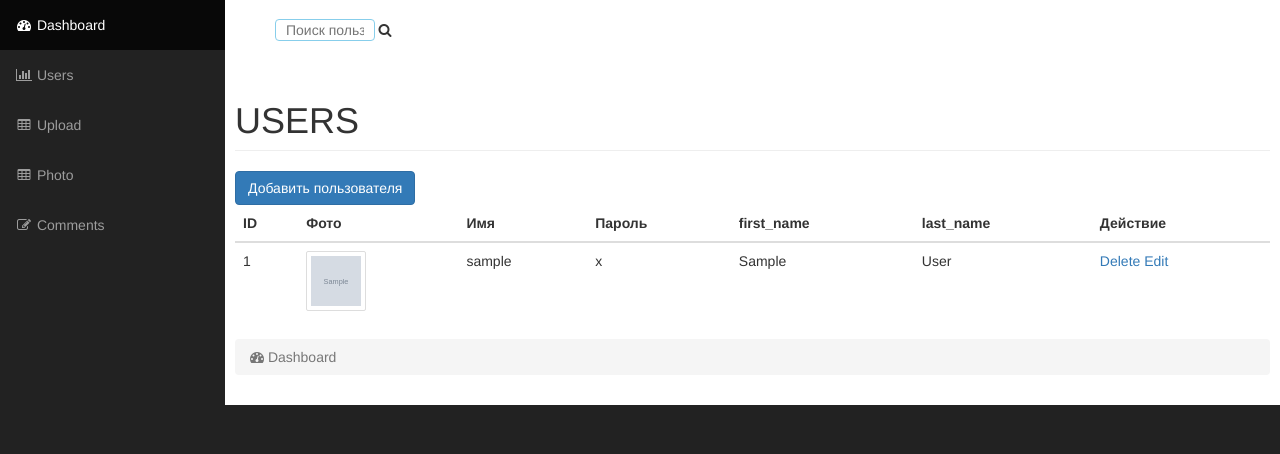
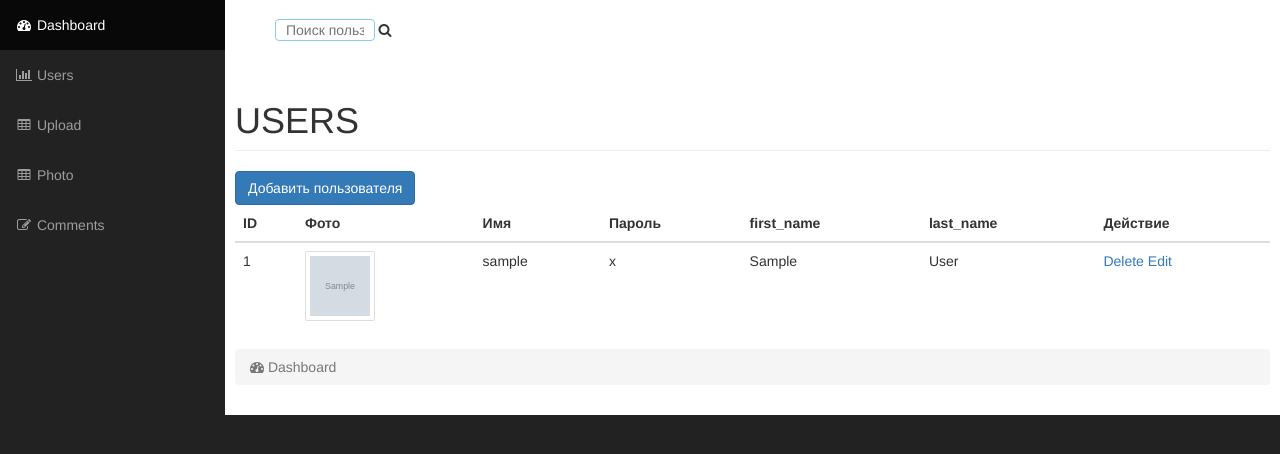
Before and after one commit to Alexy1980/photo_gallery, a PHP site: page /admin/users.php in a window 1280 px wide. Shown: the part 51-505 px from the top of the page. Run offline with PHP 8.4, Linux system fonts and the light colour scheme; the visitor is signed in with stand-in values (Sample User, id 1); tables that the repository leaves empty or names only in its code hold one stand-in row (values such as "Sample post"); grey boxes marked "Sample" are stand-in pictures; grey boxes labelled with a size stand in for pictures from a placeholder-image service; some libraries are stand-ins or nearby versions.

Commit message:
change admin/style.css

```diff
--- a/admin/css/style.css
+++ b/admin/css/style.css
@@ -7,8 +7,8 @@
 }
 
 .image_user {
-    width: 60px;
-    height: 60px;
+    width: 5em;
+    height: 5em;
     border-radius: 2px;
 }
 
@@ -36,8 +36,8 @@ input.search{
 }
 
 .img_search {
-    width: 40px;
-    height: 40px;
+    width: 17%;
+    height: 17%;
     border-radius: 3px;
     margin-top: 3px;
 }
```
